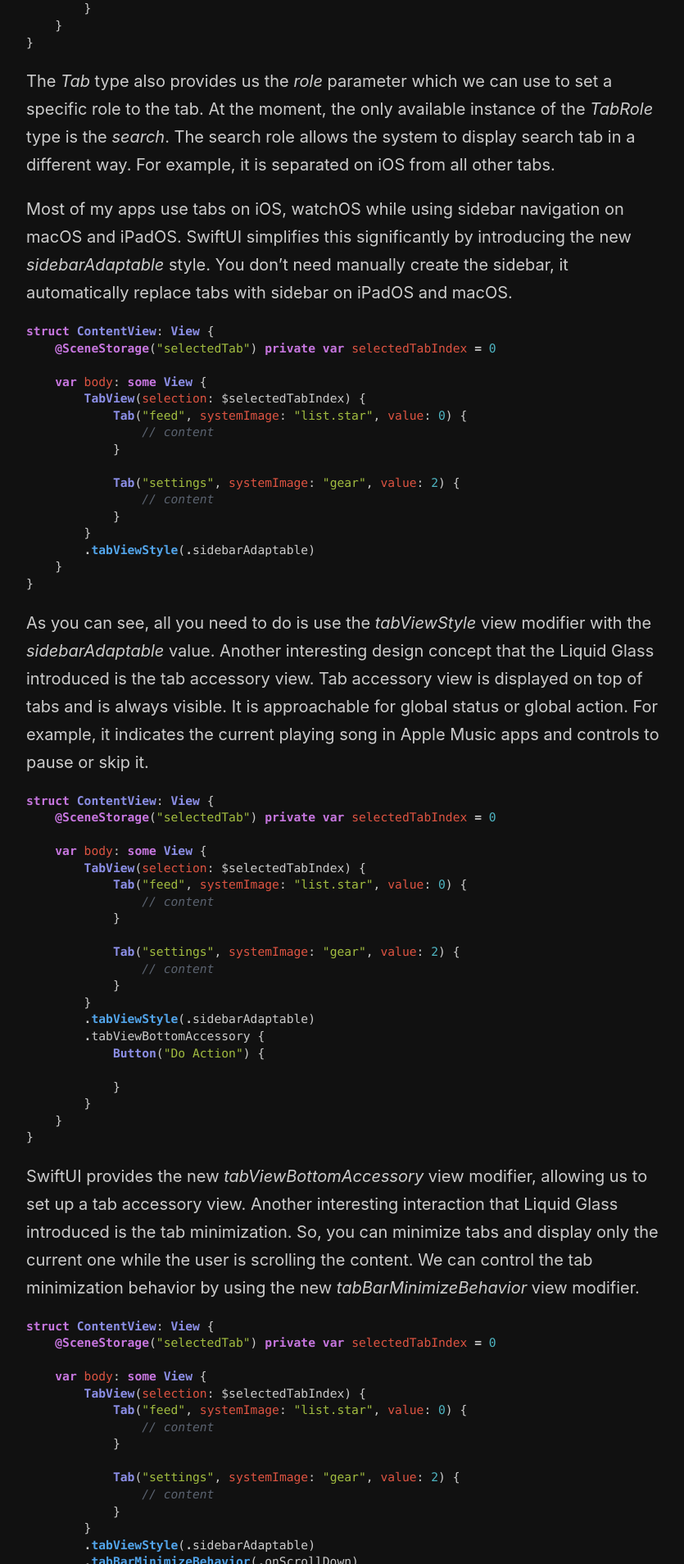
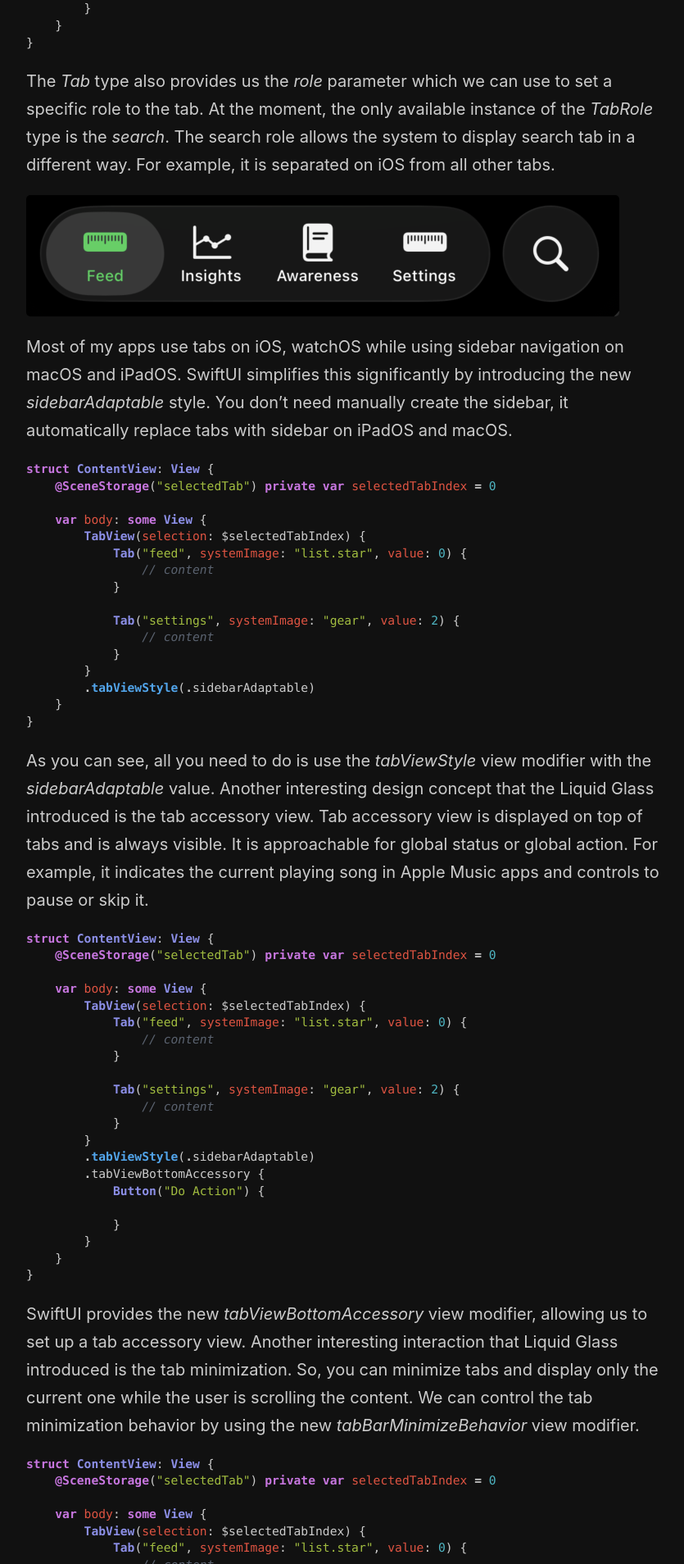
Before and after one commit to mecid/mecid.github.io, a Jekyll site: the page built from _posts/2025-06-24-glassifying-tabs-in-swiftui.md, in a window 1280 px wide. Shown: the part 1984-3892 px from the top of the page at 82% size, without its empty margins (218-1053 px from the left). Built offline with Jekyll 4.4.1, drawn with Linux system fonts in a browser that asks for light colours.

Commit message:
image added to the glassy tabs post

````diff
--- a/_posts/2025-06-24-glassifying-tabs-in-swiftui.md
+++ b/_posts/2025-06-24-glassifying-tabs-in-swiftui.md
@@ -2,6 +2,7 @@
 title: Glassifying tabs in SwiftUI
 layout: post
 category: Mastering SwiftUI views
+image: /public/glassy-tabs.png
 ---
 
 One of the most important changes presented during WWDC 25 was the new design language used across all Apple platforms called Liquid Glass. Tabs play a significant role in the new design and provide new ways of interacting with them. This week, we will learn about new APIs that SwiftUI provides us to handle new tab interactions.
@@ -71,6 +72,8 @@ struct ContentView: View {
 ```
 
 The *Tab* type also provides us the *role* parameter which we can use to set a specific role to the tab. At the moment, the only available instance of the *TabRole* type is the *search*. The search role allows the system to display search tab in a different way. For example, it is separated on iOS from all other tabs.
+
+![glassy-tabs](/public/glassy-tabs.png)
 
 Most of my apps use tabs on iOS, watchOS while using sidebar navigation on macOS and iPadOS. SwiftUI simplifies this significantly by introducing the new *sidebarAdaptable* style. You don’t need manually create the sidebar, it automatically replace tabs with sidebar on iPadOS and macOS.
 
````
